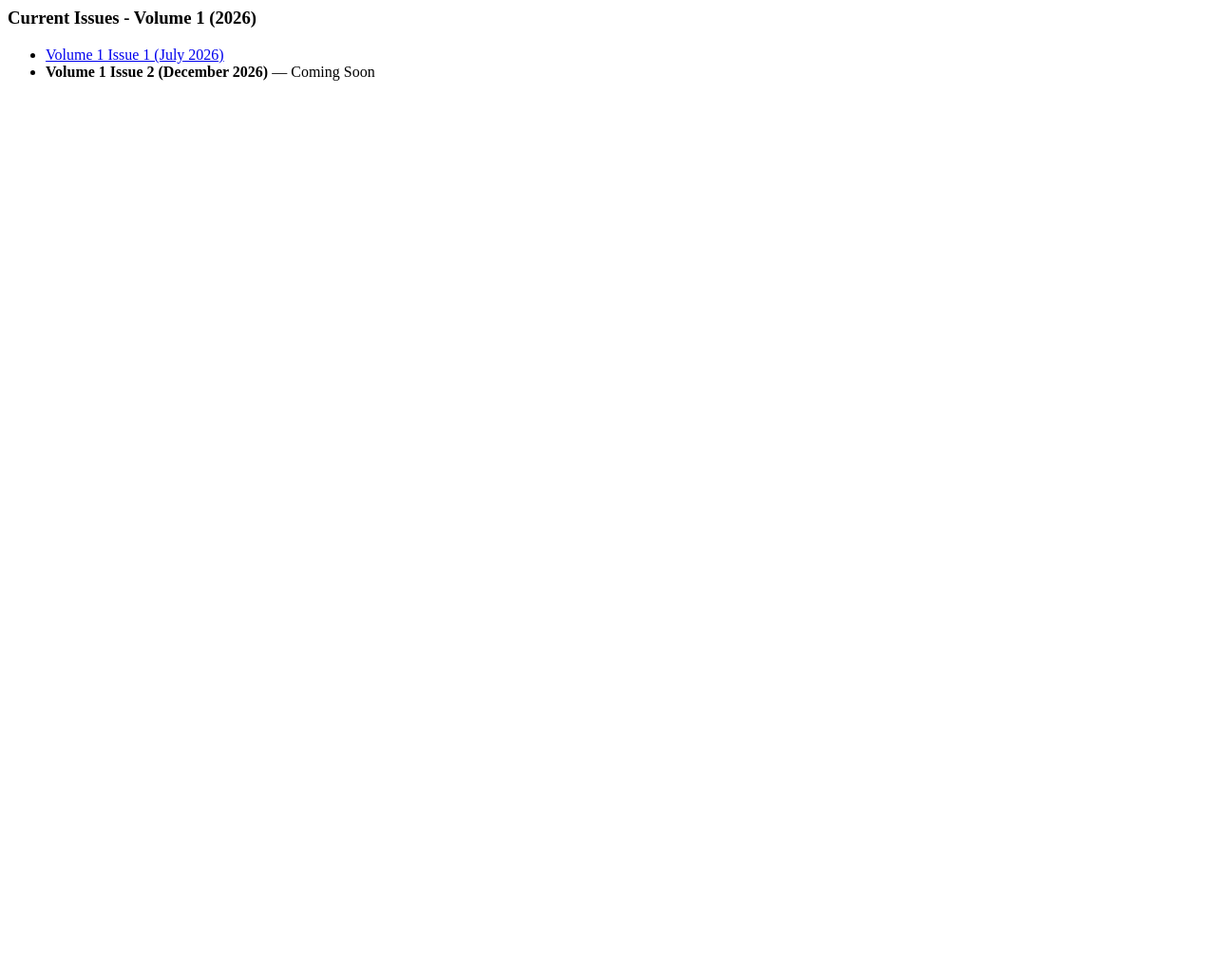
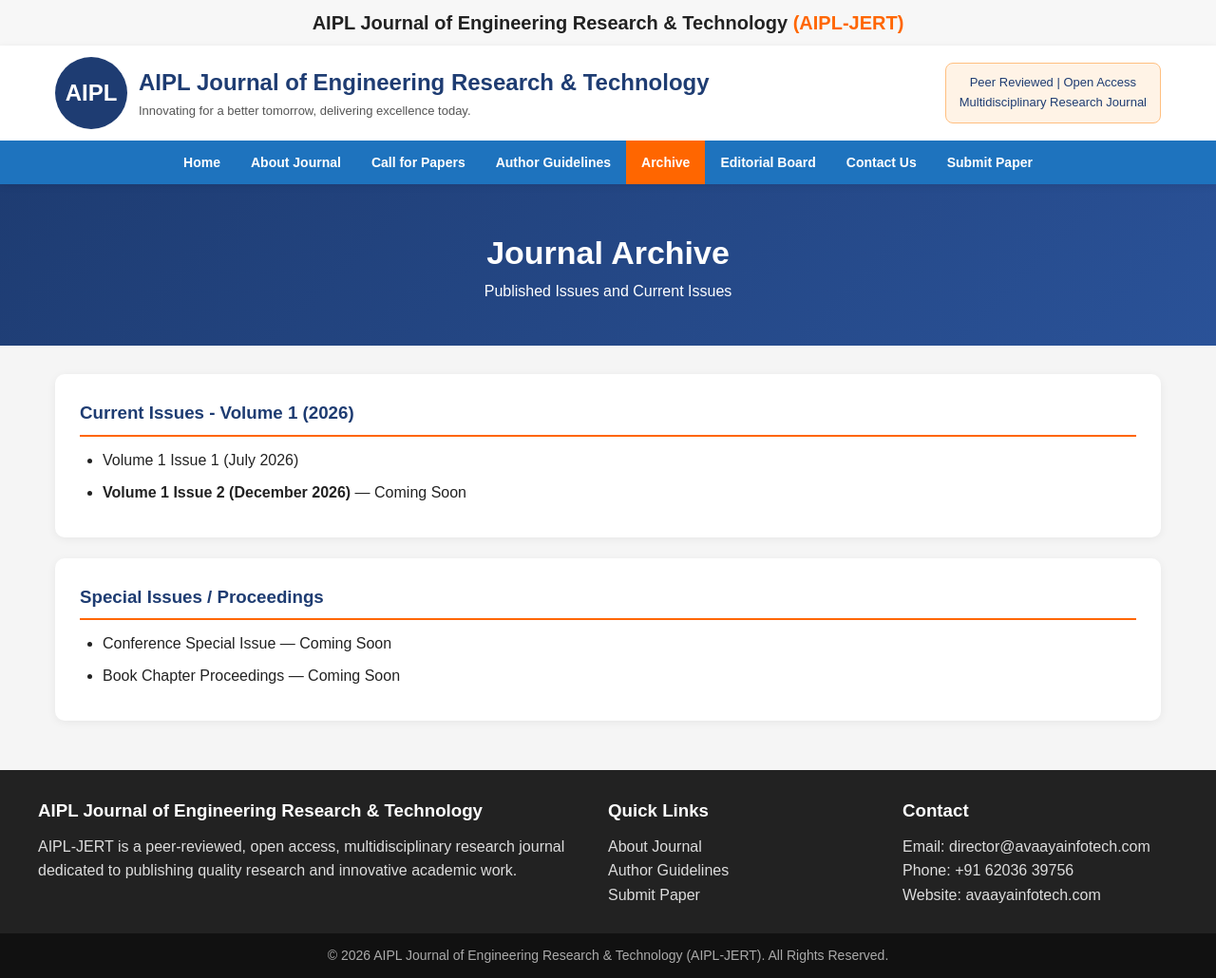
Before and after one commit to mscollge/AIPL-Journal, a plain HTML site: page archive.html in a window 1280 px wide. Shown: the whole page at 95% size. Before the commit the page ends 800 px from the top, so only its background shows below. Drawn offline with Linux system fonts and the light colour scheme.

Commit message:
Update archive.html

```diff
--- a/archive.html
+++ b/archive.html
@@ -1,15 +1,284 @@
-<div class="content-box">
-  <h3>Current Issues - Volume 1 (2026)</h3>
+<!DOCTYPE html>
+<html lang="en">
+<head>
+  <meta charset="UTF-8">
+  <meta name="viewport" content="width=device-width, initial-scale=1.0">
+
+  <title>Archive | AIPL-JERT</title>
+
+  <link rel="stylesheet" href="style.css">
+</head>
+
+<body>
+
+  <!-- TOP BAR -->
+  <div class="topbar">
+    AIPL Journal of Engineering Research & Technology
+    <span>(AIPL-JERT)</span>
+  </div>
+
+
+  <!-- HEADER -->
+  <header>
+
+    <div class="head">
+
+      <div class="logo">
+
+        <div class="logo-box">
+          AIPL
+        </div>
+
+        <div>
+          <h1>
+            AIPL Journal of Engineering Research & Technology
+          </h1>
+
+          <p>
+            Innovating for a better tomorrow, delivering excellence today.
+          </p>
+        </div>
+
+      </div>
+
+
+      <div class="index-badge">
+        Peer Reviewed | Open Access
+        <br>
+        Multidisciplinary Research Journal
+      </div>
+
+    </div>
+
+
+    <!-- NAVIGATION -->
+    <nav>
 
       <ul>
+
         <li>
-      <a href="https://drive.google.com/drive/u/6/folders/1az84BuRZlwKgYdLjPQbWUlweBQaPgu4K" target="_blank">
-        Volume 1 Issue 1 (July 2026)
+          <a href="index.html">
+            Home
           </a>
         </li>
 
         <li>
-      <strong>Volume 1 Issue 2 (December 2026)</strong> — Coming Soon
+          <a href="about.html">
+            About Journal
+          </a>
         </li>
+
+        <li>
+          <a href="call-for-papers.html">
+            Call for Papers
+          </a>
+        </li>
+
+        <li>
+          <a href="author-guidelines.html">
+            Author Guidelines
+          </a>
+        </li>
+
+        <li>
+          <a class="active" href="archive.html">
+            Archive
+          </a>
+        </li>
+
+        <li>
+          <a href="editorial-board.html">
+            Editorial Board
+          </a>
+        </li>
+
+        <li>
+          <a href="contact.html">
+            Contact Us
+          </a>
+        </li>
+
+        <li>
+          <a href="submit-paper.html">
+            Submit Paper
+          </a>
+        </li>
+
       </ul>
+
+    </nav>
+
+  </header>
+
+
+  <!-- PAGE TITLE -->
+  <section class="page-title">
+
+    <h2>
+      Journal Archive
+    </h2>
+
+    <p>
+      Published Issues and Current Issues
+    </p>
+
+  </section>
+
+
+  <!-- MAIN CONTENT -->
+  <section class="container">
+
+
+    <!-- CURRENT ISSUES -->
+    <div class="content-box">
+
+      <h3>
+        Current Issues - Volume 1 (2026)
+      </h3>
+
+      <ul>
+
+        <li>
+
+          <a
+            href="https://drive.google.com/drive/u/6/folders/1az84BuRZlwKgYdLjPQbWUlweBQaPgu4K"
+            target="_blank"
+            rel="noopener noreferrer"
+          >
+
+            Volume 1 Issue 1 (July 2026)
+
+          </a>
+
+        </li>
+
+
+        <li>
+
+          <strong>
+            Volume 1 Issue 2 (December 2026)
+          </strong>
+
+          — Coming Soon
+
+        </li>
+
+      </ul>
+
     </div>
+
+
+
+    <!-- SPECIAL ISSUES -->
+    <div class="content-box">
+
+      <h3>
+        Special Issues / Proceedings
+      </h3>
+
+      <ul>
+
+        <li>
+          Conference Special Issue — Coming Soon
+        </li>
+
+        <li>
+          Book Chapter Proceedings — Coming Soon
+        </li>
+
+      </ul>
+
+    </div>
+
+
+  </section>
+
+
+  <!-- FOOTER -->
+  <footer class="footer">
+
+    <div class="footer-grid">
+
+
+      <!-- JOURNAL INFO -->
+      <div>
+
+        <h3>
+          AIPL Journal of Engineering Research & Technology
+        </h3>
+
+        <p>
+          AIPL-JERT is a peer-reviewed, open access,
+          multidisciplinary research journal dedicated to
+          publishing quality research and innovative academic work.
+        </p>
+
+      </div>
+
+
+      <!-- QUICK LINKS -->
+      <div>
+
+        <h3>
+          Quick Links
+        </h3>
+
+        <p>
+          <a href="about.html">
+            About Journal
+          </a>
+        </p>
+
+        <p>
+          <a href="author-guidelines.html">
+            Author Guidelines
+          </a>
+        </p>
+
+        <p>
+          <a href="submit-paper.html">
+            Submit Paper
+          </a>
+        </p>
+
+      </div>
+
+
+      <!-- CONTACT -->
+      <div>
+
+        <h3>
+          Contact
+        </h3>
+
+        <p>
+          Email: director@avaayainfotech.com
+        </p>
+
+        <p>
+          Phone: +91 62036 39756
+        </p>
+
+        <p>
+          Website: avaayainfotech.com
+        </p>
+
+      </div>
+
+
+    </div>
+
+  </footer>
+
+
+  <!-- COPYRIGHT -->
+  <div class="copyright">
+
+    © 2026 AIPL Journal of Engineering Research & Technology
+    (AIPL-JERT). All Rights Reserved.
+
+  </div>
+
+
+</body>
+</html>
```
Lines whose indentation alone changed are shown as unchanged.
